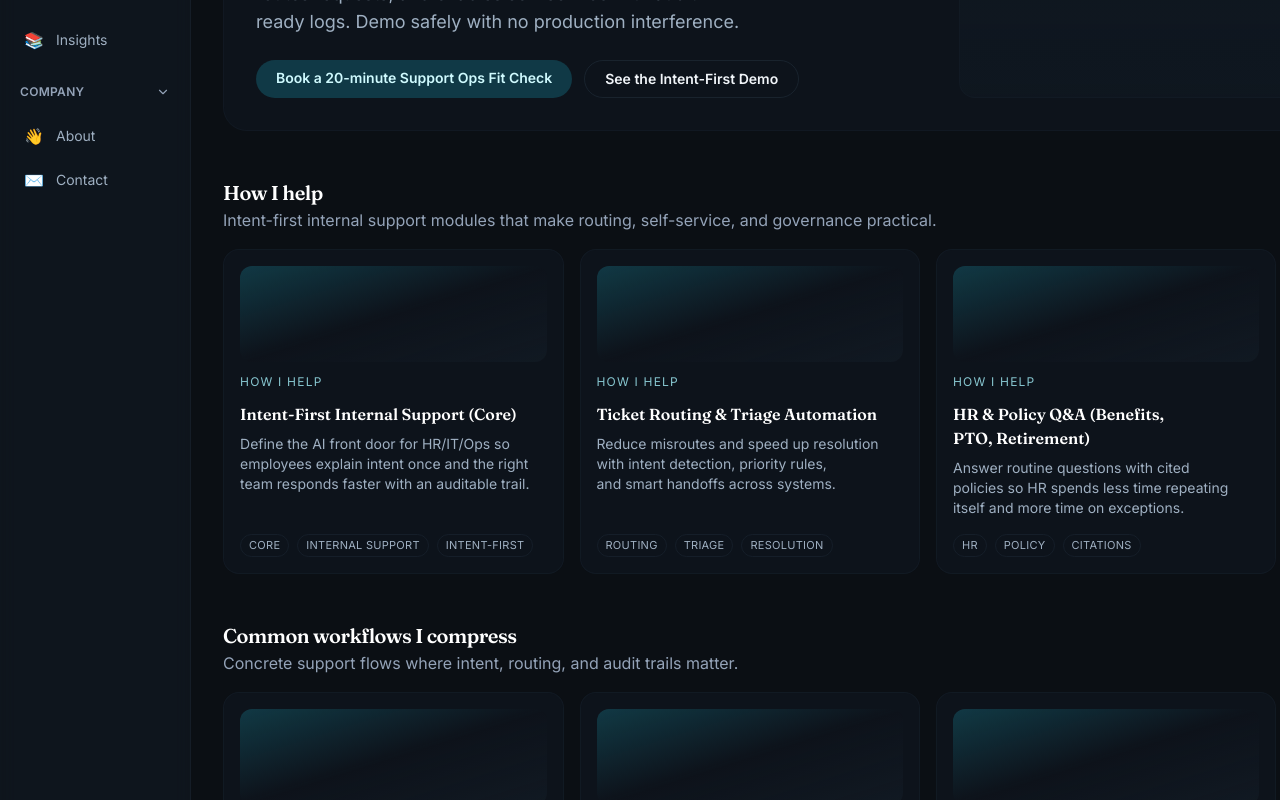
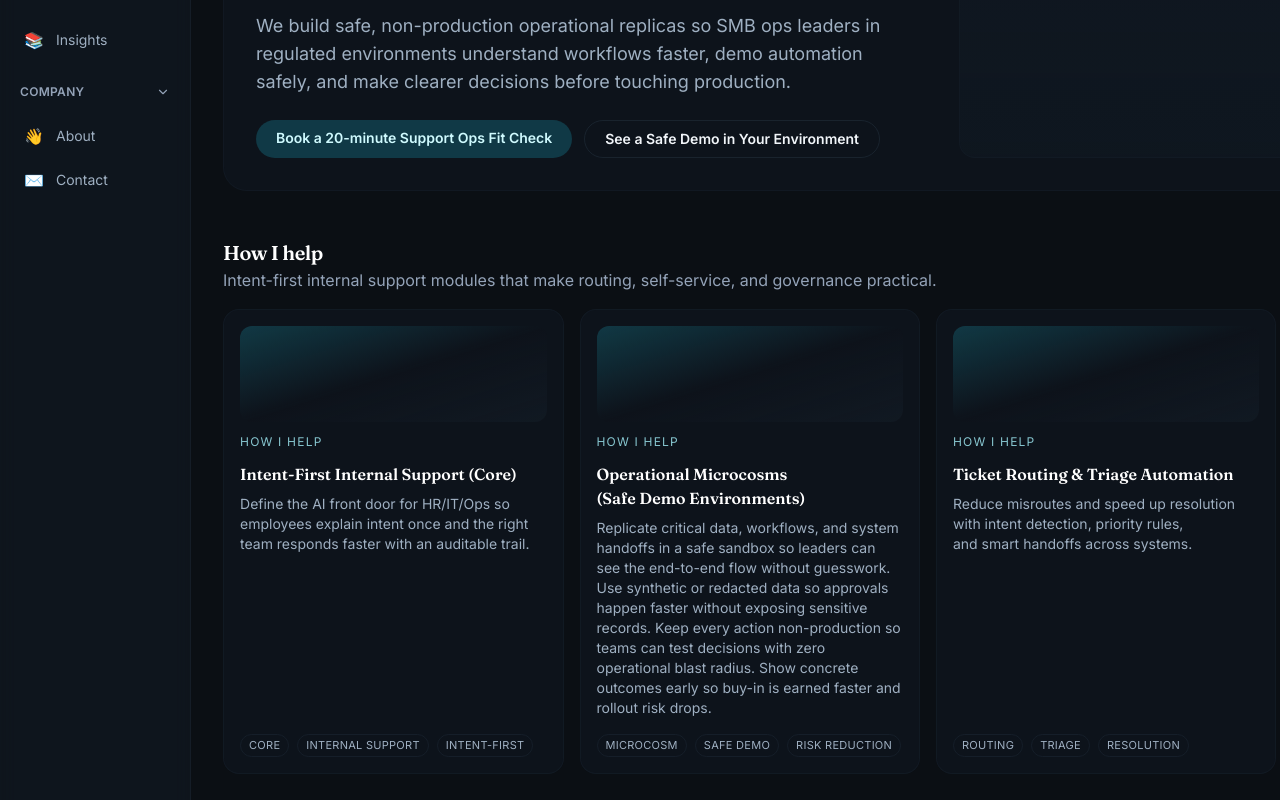
Before and after one commit to paulmalmquist/Consulting_site, a Next.js app: page / in a window 1280 px wide. Shown: the part 420-1220 px from the top of the page. Built offline with nearby package versions, Linux system fonts and the light colour scheme.

Commit message:
Add operational microcosm messaging

```diff
--- a/app/page.tsx
+++ b/app/page.tsx
@@ -95,7 +95,7 @@ export default function HomePage() {
             href="/demo"
             className="rounded-full bg-cyan-400/20 px-5 py-2 text-sm font-semibold text-cyan-100 hover:bg-cyan-400/30"
           >
-            See the Intent-First Demo
+            See a Safe Demo in Your Environment
           </Link>
         </div>
       </section>
@@ -104,14 +104,14 @@ export default function HomePage() {
         <div>
           <h2 className="text-2xl font-semibold tracking-tight text-white md:text-3xl">How it works</h2>
           <p className="mt-2 text-base leading-relaxed text-slate-300">
-            A compact method designed for regulated operations and executive accountability.
+            We build a working facsimile of your environment so regulated teams see outcomes before touching production.
           </p>
         </div>
         <div className="space-y-4 text-base leading-relaxed text-slate-200">
           <p>1. Map real workflows (not titles or org charts).</p>
           <p>2. Capture decisions, rules, and exceptions that slow delivery.</p>
-          <p>3. Build the Operational Decision Twin (virtual ops lab).</p>
-          <p>4. Design human-in-the-loop governance and auditability.</p>
+          <p>3. Build the operational microcosm (safe, working facsimile).</p>
+          <p>4. Governance and auditability are designed in from day one.</p>
           <p>5. Test scenarios safely with observable outcomes.</p>
         </div>
       </section>
--- a/app/support-ops/page.tsx
+++ b/app/support-ops/page.tsx
@@ -92,7 +92,7 @@ export default function SupportOpsPage() {
           href="/demo"
           className="rounded-full border border-slate-700/80 px-5 py-2 text-sm font-semibold text-slate-100 hover:border-slate-500"
         >
-          See the Intent-First Demo
+          See a Safe Demo in Your Environment
         </Link>
       </section>
     </div>
--- a/components/content/Hero.tsx
+++ b/components/content/Hero.tsx
@@ -28,7 +28,7 @@ export function Hero({
             href="/demo"
             className="rounded-full border border-slate-700/80 px-5 py-2 text-sm font-semibold text-slate-100 hover:border-slate-500"
           >
-            See the Intent-First Demo
+            See a Safe Demo in Your Environment
           </Link>
         </div>
       </div>
--- a/content/home.json
+++ b/content/home.json
@@ -1,7 +1,7 @@
 {
   "hero": {
-    "headline": "Intent-First Internal Support for regulated SMB ops",
-    "subheadline": "An AI front door that captures intent in plain English, routes requests, and enables self-service with audit-ready logs. Demo safely with no production interference."
+    "headline": "Safe, non-production operational replicas for regulated SMB ops leaders",
+    "subheadline": "We build safe, non-production operational replicas so SMB ops leaders in regulated environments understand workflows faster, demo automation safely, and make clearer decisions before touching production."
   },
   "pillars": [
     "Intent-first intake for HR/IT/Ops",
--- a/content/services.json
+++ b/content/services.json
@@ -3,6 +3,13 @@
     "title": "Intent-First Internal Support (Core)",
     "description": "Define the AI front door for HR/IT/Ops so employees explain intent once and the right team responds faster with an auditable trail.",
     "tags": ["core", "internal support", "intent-first"],
+    "href": "/support-ops",
+    "eyebrow": "How I help"
+  },
+  {
+    "title": "Operational Microcosms (Safe Demo Environments)",
+    "description": "Replicate critical data, workflows, and system handoffs in a safe sandbox so leaders can see the end-to-end flow without guesswork. Use synthetic or redacted data so approvals happen faster without exposing sensitive records. Keep every action non-production so teams can test decisions with zero operational blast radius. Show concrete outcomes early so buy-in is earned faster and rollout risk drops.",
+    "tags": ["microcosm", "safe demo", "risk reduction"],
     "href": "/support-ops",
     "eyebrow": "How I help"
   },
--- a/content/workflows.json
+++ b/content/workflows.json
@@ -26,5 +26,33 @@
     "tags": ["legal", "intake", "escalation"],
     "href": "/support-ops",
     "eyebrow": "Workflow"
+  },
+  {
+    "title": "CRM intake and routing in a microcosm",
+    "description": "Simulate lead capture, enrichment, and routing rules to demonstrate automated assignment and escalation decisions.",
+    "tags": ["CRM", "routing", "microcosm"],
+    "href": "/support-ops",
+    "eyebrow": "Workflow"
+  },
+  {
+    "title": "Helpdesk triage using synthetic tickets",
+    "description": "Simulate synthetic ticket queues and priority signals to demonstrate automated triage and queue handoffs.",
+    "tags": ["helpdesk", "triage", "synthetic"],
+    "href": "/support-ops",
+    "eyebrow": "Workflow"
+  },
+  {
+    "title": "Healthcare scheduling with fake patient data",
+    "description": "Simulate scheduling requests with fake patient data to demonstrate appointment automation and approval decisions.",
+    "tags": ["healthcare", "scheduling", "microcosm"],
+    "href": "/support-ops",
+    "eyebrow": "Workflow"
+  },
+  {
+    "title": "Construction bid evaluation using mock projects",
+    "description": "Simulate bid packages with mock project data to demonstrate scoring automation and go/no-go decisions.",
+    "tags": ["construction", "bids", "simulation"],
+    "href": "/support-ops",
+    "eyebrow": "Workflow"
   }
 ]
```
